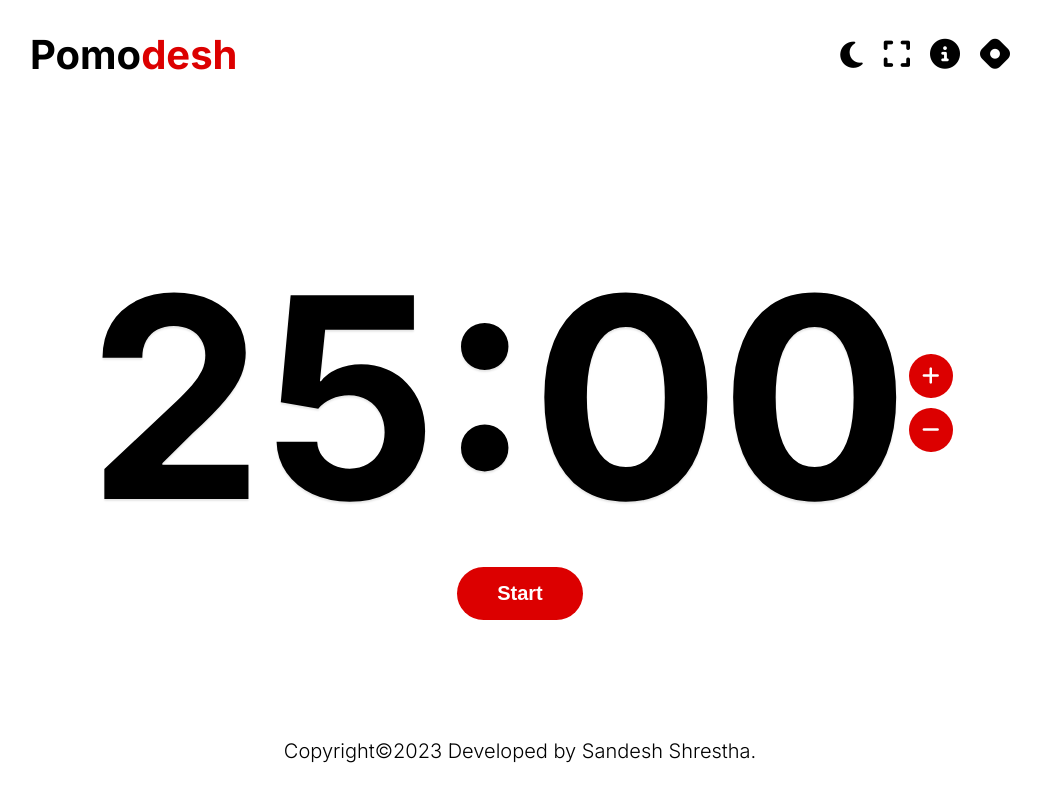
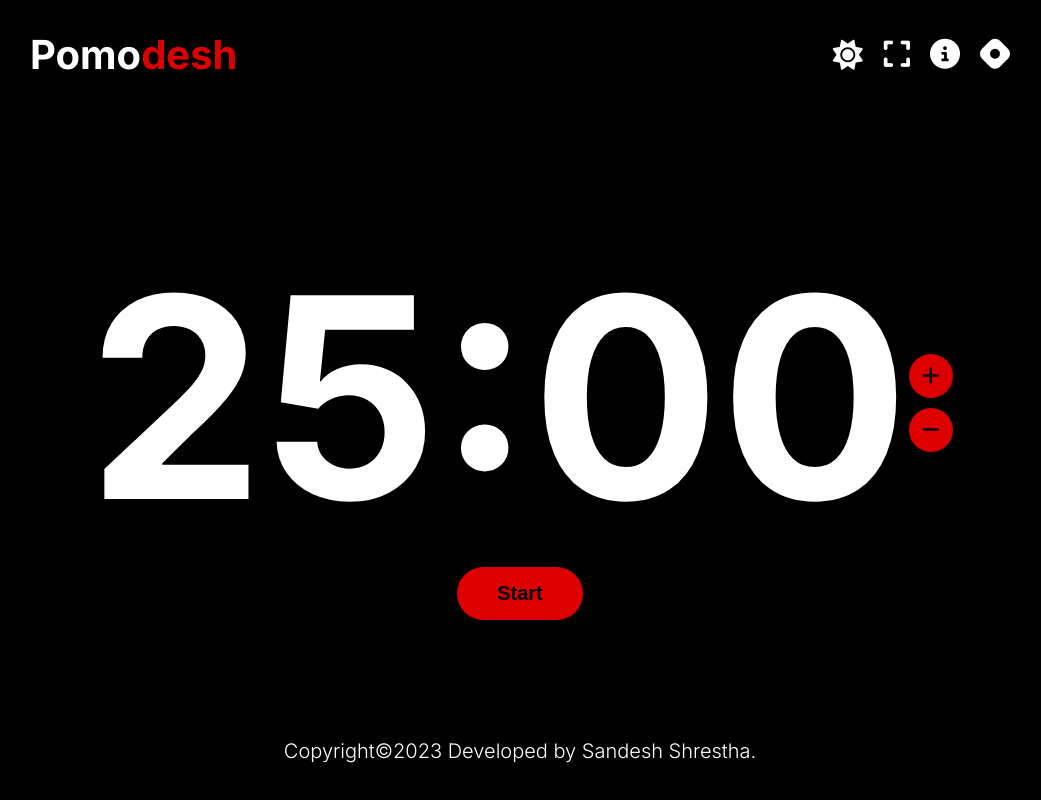
Before and after one commit to Neyywaar/Pomodesh, a plain HTML site: page index.html in a window 1280 px wide. Shown: the whole page, without its empty margins (120-1161 px from the left). Drawn offline with Linux system fonts and the light colour scheme.

Commit message:
Made the dark mode default

```diff
--- a/JS/script.js
+++ b/JS/script.js
@@ -7,7 +7,7 @@ const body = document.body;
 
 // Dark Mode
 const darkModeToggle = document.getElementById("dark-mode-toggle");
-let isDarkMode = false;
+let isDarkMode = true;
 
 darkModeToggle.addEventListener("click", () => {
   isDarkMode = !isDarkMode;
@@ -16,6 +16,9 @@ darkModeToggle.addEventListener("click", () => {
     ? '<i class="fas fa-sun"></i>'
     : '<i class="fas fa-moon"></i>';
 });
+
+// Add dark mode by default
+body.classList.add("dark-mode");
 
 // Full Screen
 const fullscreenToggle = document.getElementById("fullscreen-toggle");
--- a/index.html
+++ b/index.html
@@ -20,7 +20,7 @@
       <nav class="navbar">
         <div class="logo">Pomo<span class="imp">desh</span></div>
         <div class="icons">
-          <div title="Toggle Dark Mode" id="dark-mode-toggle"><i class="fas fa-moon"></i></div>
+          <div title="Toggle Dark Mode" id="dark-mode-toggle"><i class="fas fa-sun"></i></div>
           <div title="Toggle Full Screen" id="fullscreen-toggle"><i class="fa-solid fa-expand"></i></div>
           <div title="Info page" id="info-page"><a href="info.html"><i class="fa-solid fa-circle-info"></i></a></div>
           <div title="Visit My Blog" id="hashnode"><a href="https://neyywaar.hashnode.dev/"><i class="fa-brands fa-hashnode"></i></a></div>
```
